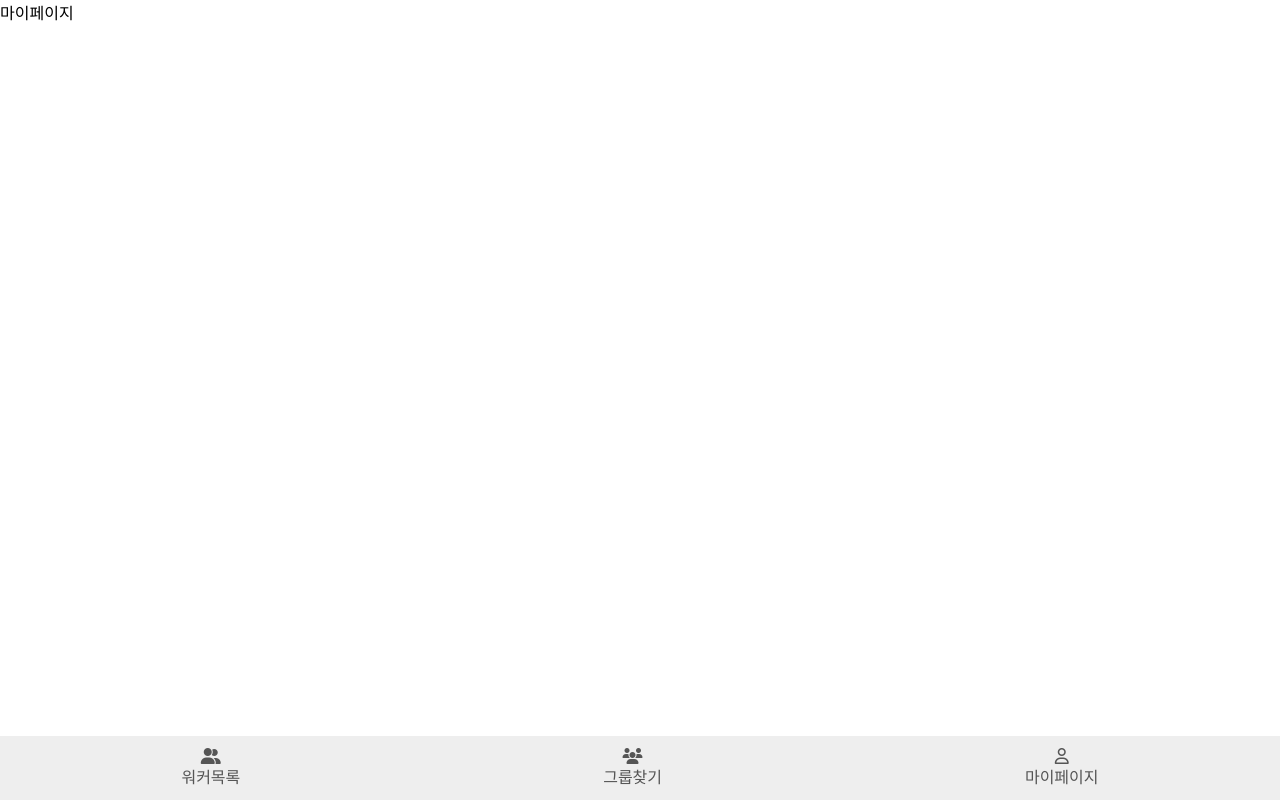
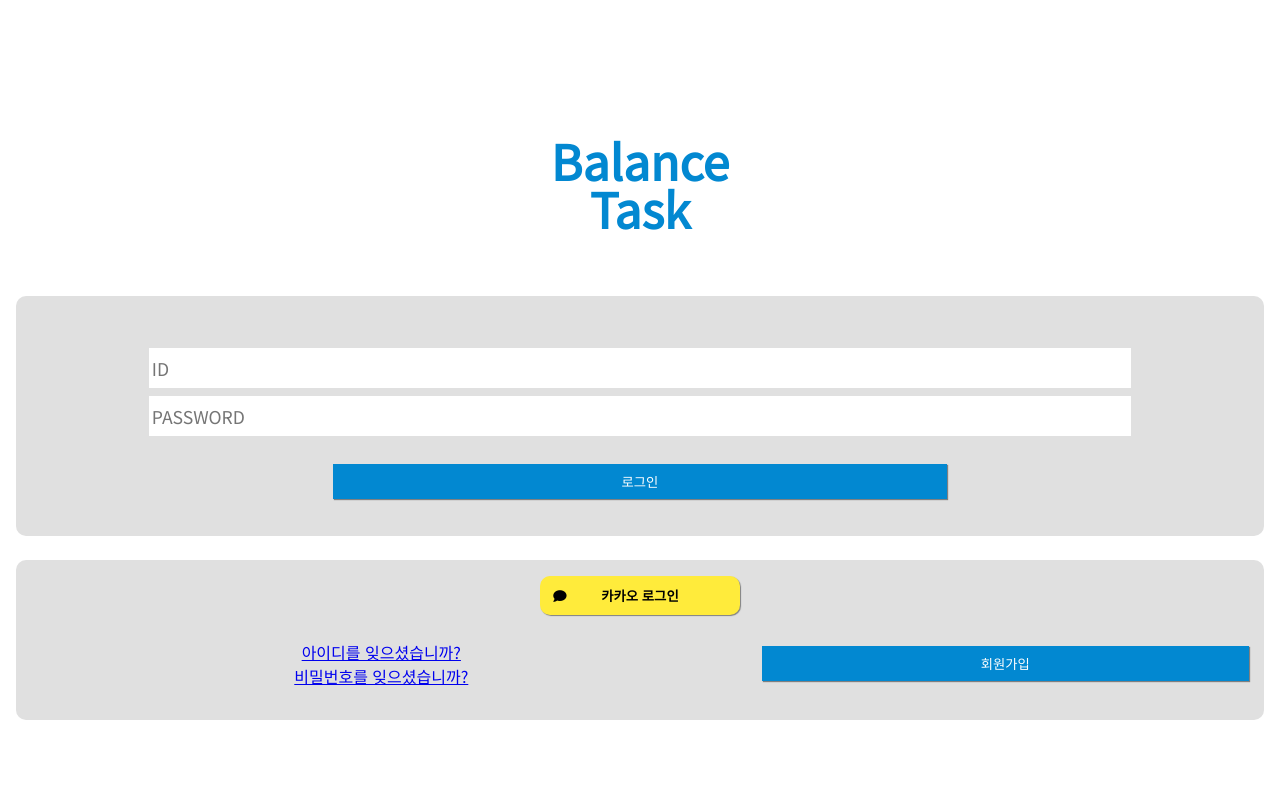
Before and after one commit to myungjin2009/SYU_BalanceTask_2021, a React (Create React App) app in the folder balance_task/client/: page / in a window 1280 px wide. Built offline with nearby package versions, Linux system fonts and the light colour scheme.

Commit message:
로그인 페이지 완성

```diff
--- a/balance_task/client/src/components/Router.js
+++ b/balance_task/client/src/components/Router.js
@@ -17,9 +17,9 @@ import Navigation from './Navigation';
 
 const Router = (props) =>{
   const [isTimeline, setIsTimeline] = useState(true);
-  const [user, setUser] = useState('김명진');
+  const [user, setUser] = useState('박건형');
   const [search, setSearch] = useState(null);
-  const [isUser, setIsUSer] = useState(true);
+  const [isUser, setIsUSer] = useState(false);
 
   return(
     <BrowserRouter>
--- a/balance_task/client/src/routes/GroupSearch.js
+++ b/balance_task/client/src/routes/GroupSearch.js
@@ -17,7 +17,7 @@ const GroupSearch = () => {
       </Category>
       <Main>
         {
-          list.map(()=><GroupCard/>)
+          list.map((el, index)=><GroupCard key={index}/>)
         }
       </Main>
       <Button>
@@ -77,7 +77,7 @@ const Main = styled.main`
   width: 100%;
   height: 68vh;
   padding: 3vh 0;
-  overflow-y: scroll;
+  overflow-y: auto;
 `;
 
 const Button = styled.div`
--- a/balance_task/client/src/routes/Login.js
+++ b/balance_task/client/src/routes/Login.js
@@ -1,16 +1,47 @@
-import React from 'react';
+import axios from 'axios';
+import React, { useState } from 'react';
 import { Link } from 'react-router-dom';
 import styled from 'styled-components';
+
+
+const changeId = (e, setId) =>{
+  const {target: {value}} = e;
+  setId(value);
+}
+
+const changePassword = (e, setPassword) =>{
+  const {target: {value}} = e;
+  setPassword(value);
+}
+
 const Login = (props) => {
+  const [id, setId] = useState('');
+  const [password, setPassword] = useState('');
+
+  const postUser = async(e) =>{
+    e.preventDefault();
+    try {
+      axios({
+        method: "POST",
+        url: "/api/user",
+        data:{
+          id, password
+        }
+      });
+    } catch (error) {
+      console.log(error);
+    }
+  }
+
   return (
     <Container>
       <Header>
         <h1>Balance</h1>
         <h1>Task</h1>
       </Header>
-      <LoginBox>
-        <input type="text" placeholder="ID"/>
-        <input type="password" placeholder="PASSWORD" autoComplete="off"/>
+      <LoginBox onSubmit={postUser}>
+        <input type="text" placeholder="ID" onChange={(e)=>changeId(e, setId)}/>
+        <input type="password" placeholder="PASSWORD" onChange={(e)=>changePassword(e, setPassword)} autoComplete="off"/>
         <button type="submit">로그인</button>
       </LoginBox>
       <DefaultLoginBox>
```
Also changed, not shown: balance_task/client/src/hook/useAxios.js (added, +44 -0 lines), 1 other file (tests, documents, lock files or other folders).
